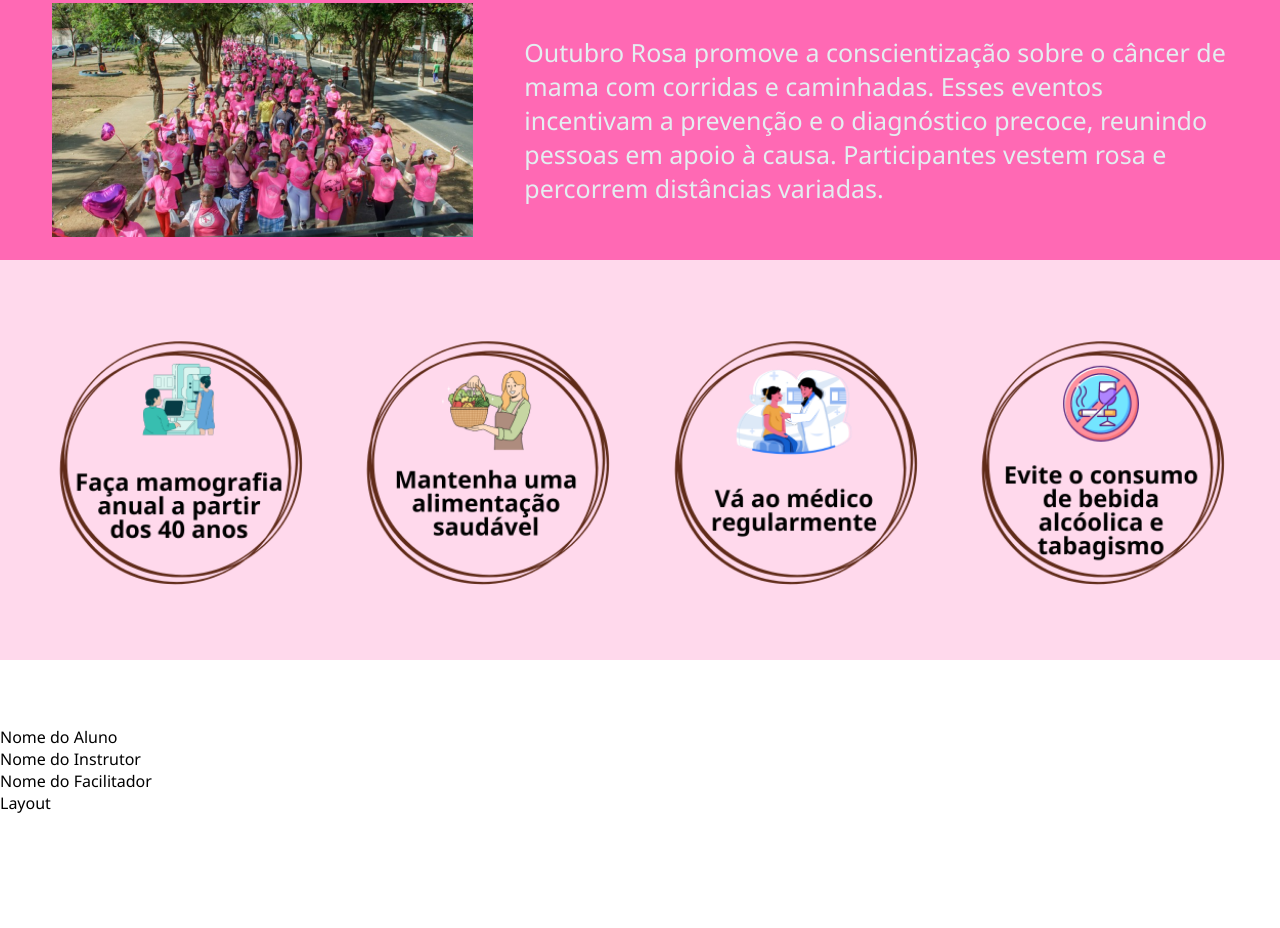
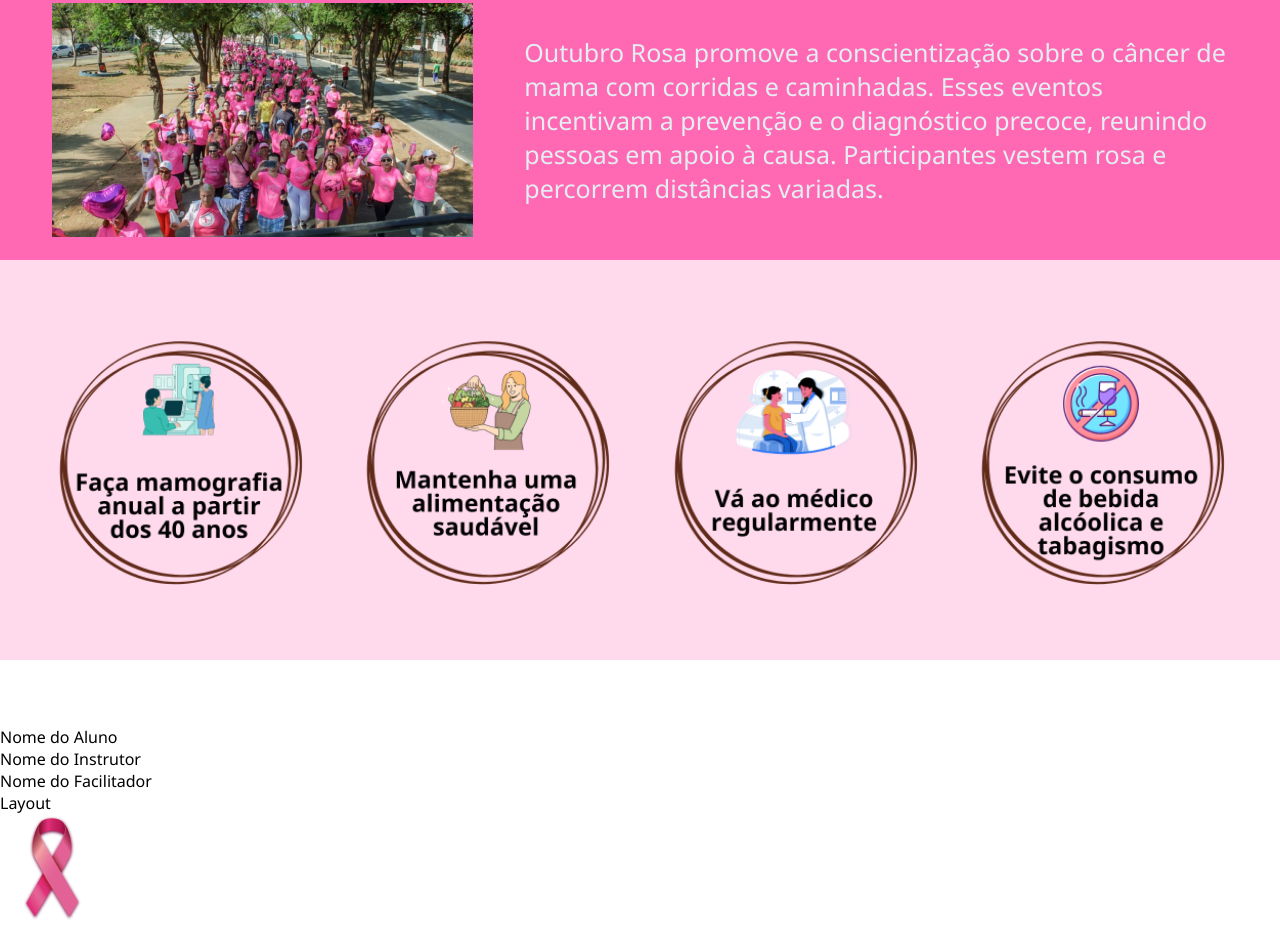
Before and after one commit to NandaCorreaa/Desafio2_OutubroRosa, a plain HTML site: page index.html in a window 1280 px wide. Shown: the part 540-1468 px from the top of the page. Before the commit the page ends 1376 px from the top, so only its background shows below. Drawn offline with Linux system fonts and the light colour scheme.

Commit message:
Adicionando imagem na Footer

```diff
--- a/index.html
+++ b/index.html
@@ -53,7 +53,7 @@
             <li>Nome do Facilitador</li>
             <li>Layout</li>
         </ul>
-        <img src="" alt="">
+        <img src="./Imgs/outubro-rosa 1 (1).png" alt="Imagem da fita rosa do Outubro Rosa">
     </footer>
 </body>
 </html>
```
Also changed, not shown: Imgs/outubro-rosa 1 (1).png (added).
